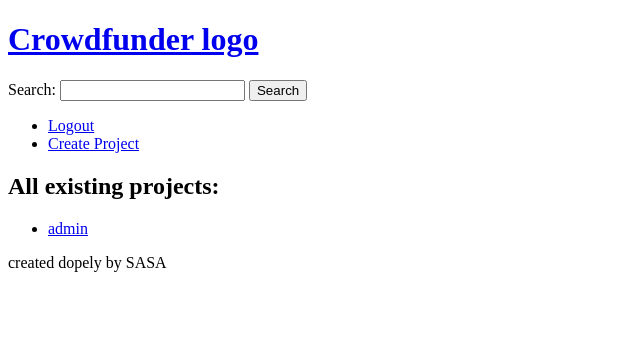
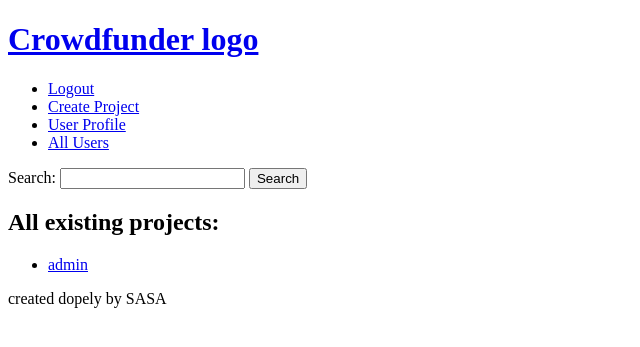
Before and after one commit to cudjoeab/Crowdfunder, a Django app: page /users in a window 1280 px wide. Shown: the top 347 px of the page, without its empty margins (0-640 px from the left). Run offline with Django 3.2, Linux system fonts and the light colour scheme; a user stored in the database is signed in; data comes from the database, SQL or seed files in the repository.

Commit message:
Adding additional links on navbar, correcting links to user or all_users.

```diff
--- a/crowdfunder/crowdfunder/templates/all_users.html
+++ b/crowdfunder/crowdfunder/templates/all_users.html
@@ -7,7 +7,7 @@
 
     <ul>
         {% for user in all_users %}
-            <li><a href="user/{{user.pk}}">{{ user.username }}</a></li>
+            <li><a href="{% url 'user_profile' user.pk %}">{{ user.username }}</a></li>
         {% endfor %}
     </ul>
 </section>
--- a/crowdfunder/crowdfunder/templates/base.html
+++ b/crowdfunder/crowdfunder/templates/base.html
@@ -12,6 +12,18 @@
             <a href='{% url "home_page" %}'> Crowdfunder logo </a>
         </h1>
         <nav>
+            <ul>
+                {% if request.user.is_authenticated %}
+                    <li><a href="{% url 'logout' %}">Logout</a></li>
+                    <li><a href="{% url 'new_project' %}">Create Project</a></li>
+                    <li><a href="{% url 'user_profile' request.user.id %}">User Profile</a></li>
+                {% else %}
+                    <li><a href="{% url 'signup' %}">Signup </a></li>
+                    <li><a href="{% url 'login' %}">Login </a></li>
+                {% endif %}
+
+                <li><a href="{% url 'all_users' %}">All Users</a></li>
+            </ul>
             <section class="search_bar">
                 <form action="{% url 'search_project'%}" method="get">
                     <label for="search-project">
@@ -21,15 +33,6 @@
                     <input type="submit" value="Search"/>
                 </form>
             </section>
-            <ul>
-                {% if request.user.is_authenticated %}
-                    <li><a href="{% url 'logout' %}">Logout</a></li>
-                    <li><a href="{% url 'new_project' %}">Create Project</a></li>
-                {% else %}
-                    <li><a href="{% url 'signup' %}">Signup </a></li>
-                    <li><a href="{% url 'login' %}">Login </a></li>
-                {% endif %}
-            </ul>
         </nav>
     </header>
     <main>{% block content%} {% endblock %}</main>
--- a/crowdfunder/crowdfunder/views.py
+++ b/crowdfunder/crowdfunder/views.py
@@ -230,6 +230,15 @@ def user_profile(request, user_id):
     projects_owned = Project.objects.filter(creator=user)
     projects_supported = Donation.objects.filter(user=user)
 
+    user_donations = Donation.objects.filter(user=user)
+    # something = all_donations.price_in_cents.total_donations(user_id)
+
+    # breakpoint()
+
+    # project = Project.objects.get(pk = project_id)
+    # project.current_funds = new_donation.total_donations(project_id)
+
+
     return render(request, 'user_profile.html', {
         'user': user,
         'projects_owned': projects_owned,
```
